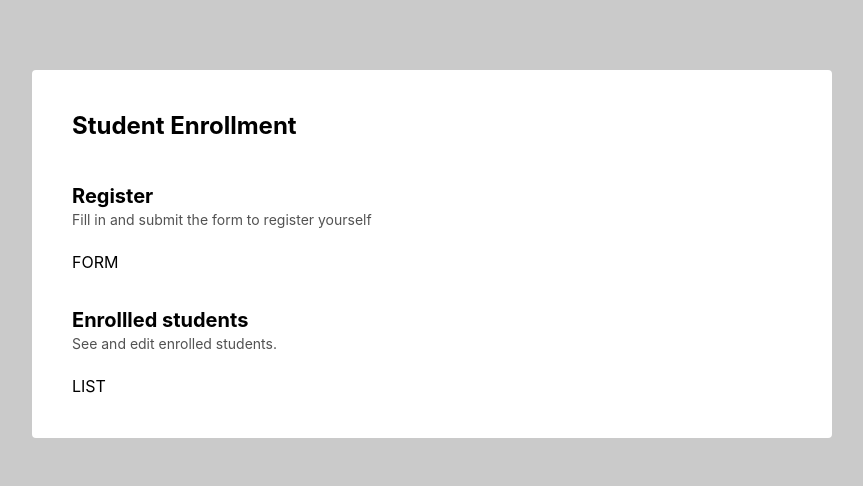
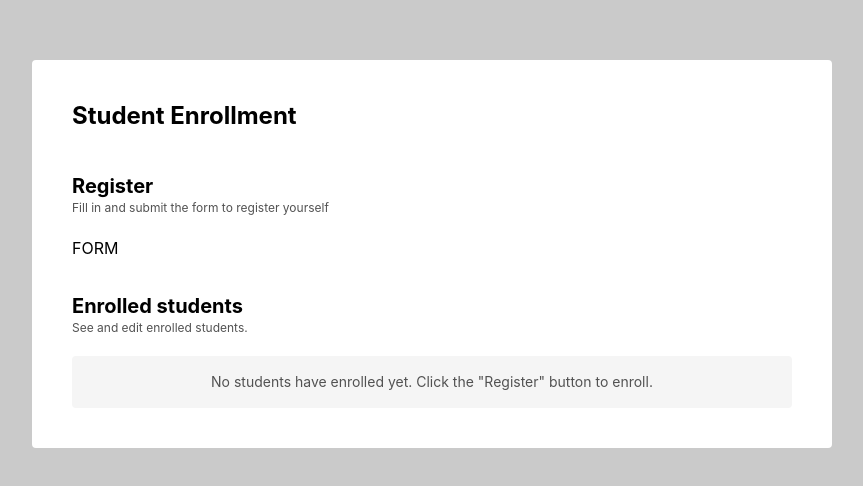
Before and after one commit to aronsantha/student-form-demo, a React (Create React App) app: page / in a window 1280 px wide. Shown: the part 146-632 px from the top of the page, without its empty margins (208-1071 px from the left). Built offline with nearby package versions, Linux system fonts and the light colour scheme.

Commit message:
display enrolled students or empty state

```diff
--- a/src/App.tsx
+++ b/src/App.tsx
@@ -1,7 +1,11 @@
 import React from "react";
+import { useState } from "react";
+
 // import { courses, subjects } from "./constants";
 
 function App() {
+  const [enrolledStudents, setEnrolledStudents] = useState([]);
+
   return (
     <>
       <div className="mx-auto flex h-screen items-center justify-center">
@@ -11,7 +15,7 @@ function App() {
             <div>
               <div className="mb-5">
                 <h2 className="text-xl font-bold">Register</h2>
-                <p className="text-sm text-neutral-600">
+                <p className="text-xs text-neutral-600">
                   Fill in and submit the form to register yourself
                 </p>
               </div>
@@ -20,12 +24,21 @@ function App() {
             <div>
               <div>
                 <div className="mb-5">
-                  <h2 className="text-xl font-bold">Enrollled students</h2>
-                  <p className="text-sm text-neutral-600">
+                  <h2 className="text-xl font-bold">Enrolled students</h2>
+                  <p className="text-xs text-neutral-600">
                     See and edit enrolled students.
                   </p>
                 </div>
-                <div>LIST</div>
+                {enrolledStudents.length === 0 ? (
+                  <div className="rounded bg-neutral-100 py-4">
+                    <p className="text-center text-sm text-neutral-600">
+                      No students have enrolled yet. Click the "Register" button
+                      to enroll.
+                    </p>
+                  </div>
+                ) : (
+                  <div>{enrolledStudents}</div>
+                )}
               </div>
             </div>
           </div>
```
